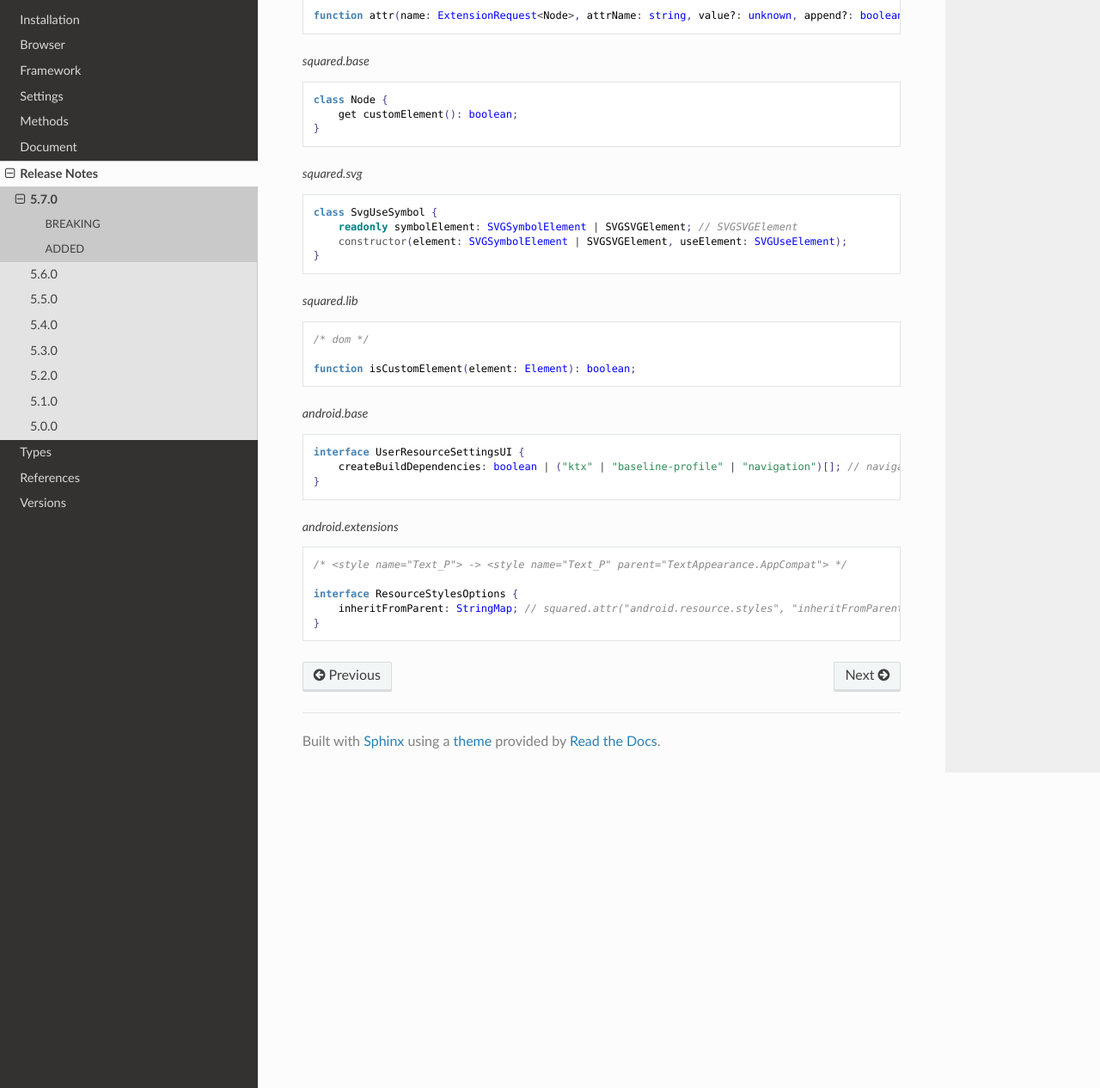
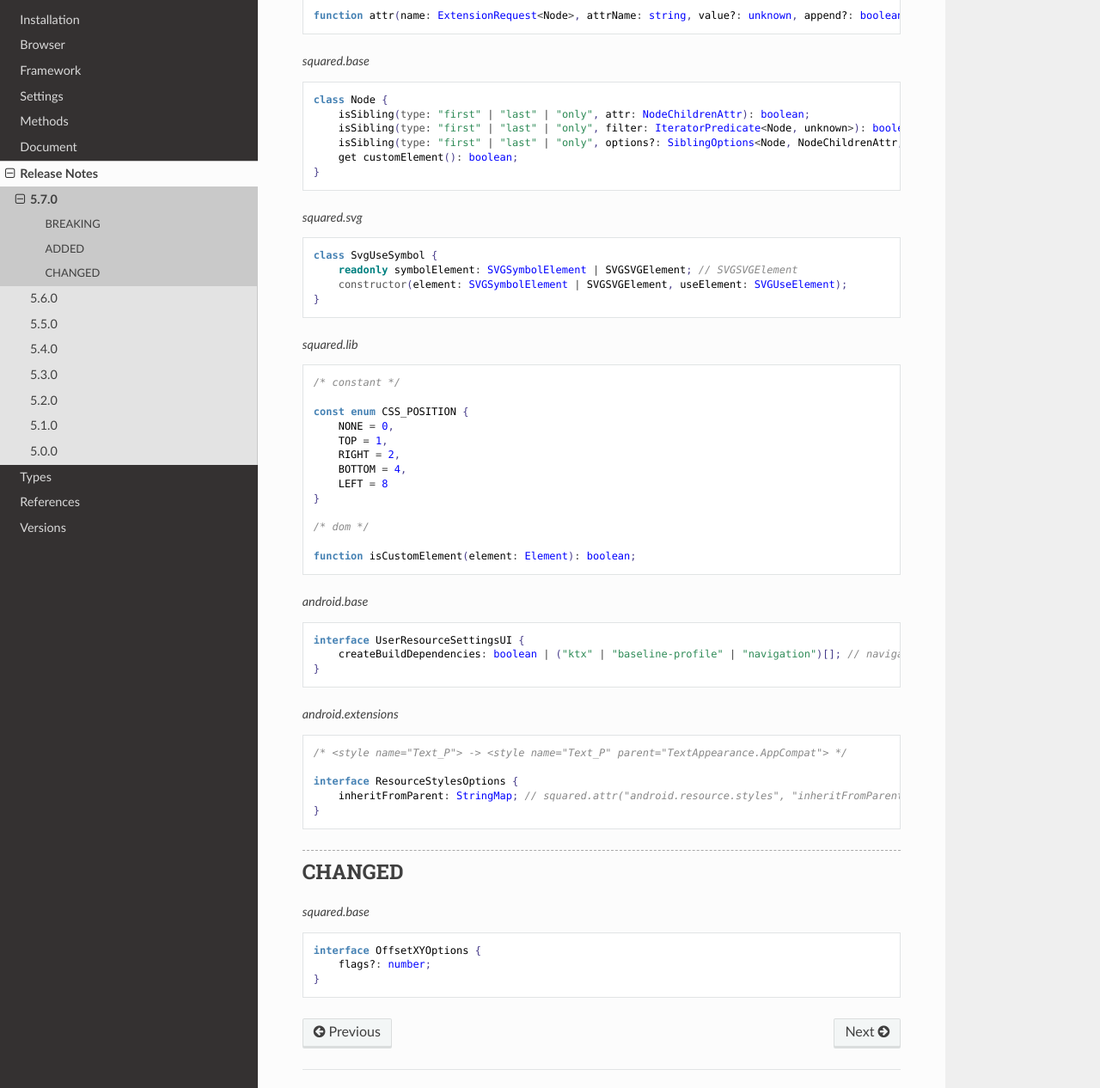
Before and after one commit to anpham6/android-docs, a Sphinx documentation site: the page built from source/release_notes/5.7.0.rst, in a window 1280 px wide and 1400 px high, scrolled down 433 px, cut to the strip 134-1400 px from the top of the window. Shown: the whole strip at 86% size. Built offline with Sphinx 7.4.7 and the Read the Docs theme 3.1.0, drawn with Linux system fonts in a browser that asks for light colours.

Commit message:
Release Notes: Latest modifications to API 5.7.0.

```diff
--- a/source/document/vdom/interface.rst
+++ b/source/document/vdom/interface.rst
@@ -115,6 +115,9 @@ Interface
       descendantsOne(value?: string | DescendParameterOptions<Node>, options?: DescendParameterOptions<Node>): Node | undefined;
       siblings(value?: string | SiblingsParameterOptions<Node>, options?: SiblingsParameterOptions<Node>): Node[];
       siblingsOne(value?: string | SiblingsParameterOptions<Node>, options?: SiblingsParameterOptions<Node>): Node | undefined;
+      isSibling(type: "first" | "last" | "only", attr: NodeChildrenAttr): boolean;
+      isSibling(type: "first" | "last" | "only", filter: IteratorPredicate<Node, unknown>): boolean;
+      isSibling(type: "first" | "last" | "only", options?: SiblingOptions<Node, NodeChildrenAttr, NodeParentAttr>): boolean;
       boxOf(attr: keyof (BoxRect & Dimension)): number;
       valueOf(attr: CssStyleAttr, options?: CssInitialOptions): string;
       get documentRoot(): boolean;
@@ -251,6 +254,7 @@ Changelog
 .. versionadded:: 5.7.0
 
   - *Node* property getter **customElement** for user-defined HTML elements was created.
+  - *Node* method **isSibling** for first or last children position was created.
 
 .. versionchanged:: 5.6.4
 
--- a/source/references.rst
+++ b/source/references.rst
@@ -71,6 +71,7 @@ https://unpkg.com/squared/types/base/squared.d.ts
   | `FileActionResult <search.html?q=FileActionResult>`_
   | `MutationCallback <search.html?q=MutationCallback>`_
   | `Node <search.html?q=Node>`_
+  | `NodeChildrenAttr <search.html?q=NodeChildrenAttr>`_
   | `NodeParentAttr <search.html?q=NodeParentAttr>`_
   | `RootElement <search.html?q=RootElement>`_
 
@@ -150,6 +151,7 @@ https://unpkg.com/squared/types/base/options.d.ts
   | `OffsetXYOptions <search.html?q=OffsetXYOptions>`_
   | `RemoveTryOptions <search.html?q=RemoveTryOptions>`_
   | `ReplaceTryOptions <search.html?q=ReplaceTryOptions>`_
+  | `SiblingOptions <search.html?q=SiblingOptions>`_
   | `SiblingsParameterOptions <search.html?q=SiblingsParameterOptions>`_
   | `TextHeightOptions <search.html?q=TextHeightOptions>`_
   | `TranslateOptions <search.html?q=TranslateOptions>`_
--- a/source/release_notes/5.7.0.rst
+++ b/source/release_notes/5.7.0.rst
@@ -34,6 +34,9 @@ ADDED
   :caption: squared.base
 
   class Node {
+      isSibling(type: "first" | "last" | "only", attr: NodeChildrenAttr): boolean;
+      isSibling(type: "first" | "last" | "only", filter: IteratorPredicate<Node, unknown>): boolean;
+      isSibling(type: "first" | "last" | "only", options?: SiblingOptions<Node, NodeChildrenAttr, NodeParentAttr>): boolean;
       get customElement(): boolean;
   }
 
@@ -47,6 +50,16 @@ ADDED
 
 .. code-block::
   :caption: squared.lib
+
+  /* constant */
+
+  const enum CSS_POSITION {
+      NONE = 0,
+      TOP = 1,
+      RIGHT = 2,
+      BOTTOM = 4,
+      LEFT = 8
+  }
 
   /* dom */
 
@@ -67,3 +80,13 @@ ADDED
   interface ResourceStylesOptions {
       inheritFromParent: StringMap; // squared.attr("android.resource.styles", "inheritFromParent", { "Text_P": "TextAppearance.AppCompat" })
   }
+
+CHANGED
+=======
+
+.. code-block::
+  :caption: squared.base
+
+  interface OffsetXYOptions {
+      flags?: number;
+  }
```
Also changed, not shown: other parts of source/document/vdom/interface.rst (+1 -1 lines).
